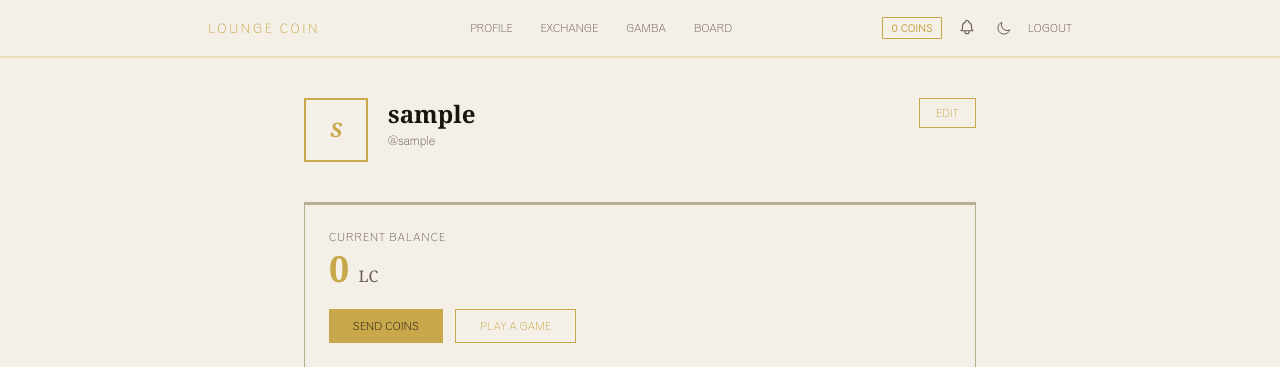
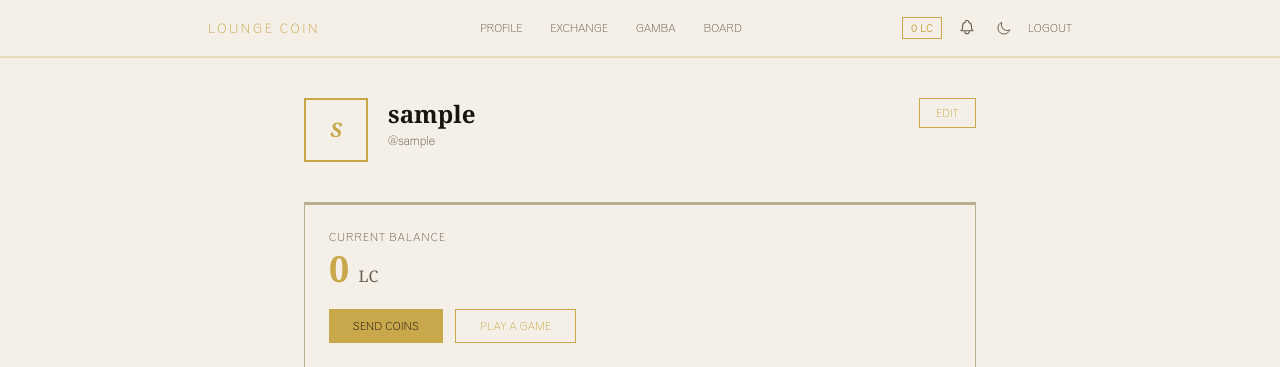
Before and after one commit to rech-j/loungetrade, a Django app: page /profile/ in a window 1280 px wide. Shown: the top 367 px of the page. Run offline with Django 5.2, Linux system fonts and the light colour scheme; the visitor is signed in with stand-in values (Sample User, id 1); data comes from the database, SQL or seed files in the repository; data that the repository does not hold is empty; style sheets or scripts are compiled from the project's sources.

Commit message:
bootstrap fix for refresh

```diff
--- a/apps/accounts/views.py
+++ b/apps/accounts/views.py
@@ -110,4 +110,4 @@ def user_search_json(request):
 def balance_check(request):
     """HTMX endpoint for real-time balance updates in the nav bar."""
     balance = request.user.profile.balance
-    return HttpResponse(f'{balance} coins')
+    return HttpResponse(f'{balance} LC')
--- a/templates/components/nav.html
+++ b/templates/components/nav.html
@@ -19,7 +19,7 @@
             <div class="hidden md:flex items-center gap-3">
                 <span class="vintage-badge"
                       hx-get="{% url 'balance_check' %}"
-                      hx-trigger="load, every 15s"
+                      hx-trigger="every 15s"
                       hx-swap="innerHTML">
                     {{ request.user.profile.balance }} LC
                 </span>
```
